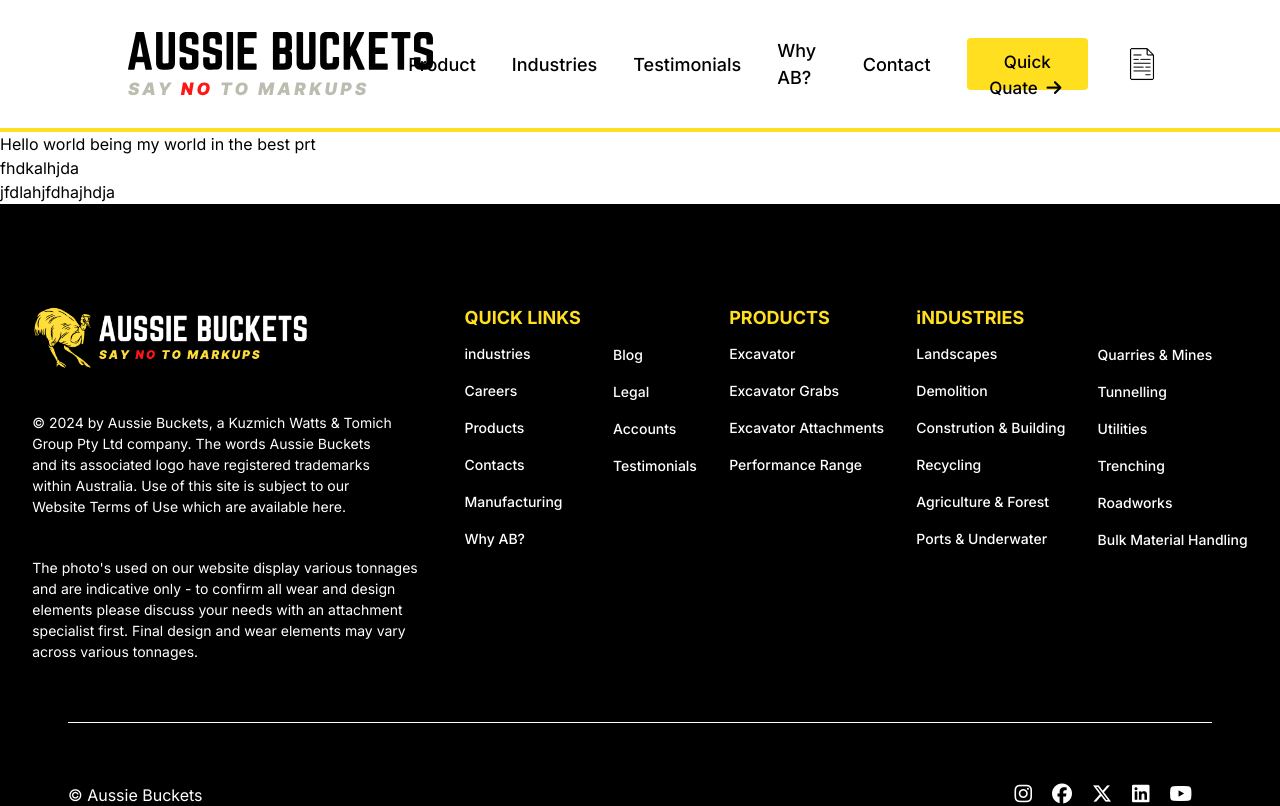
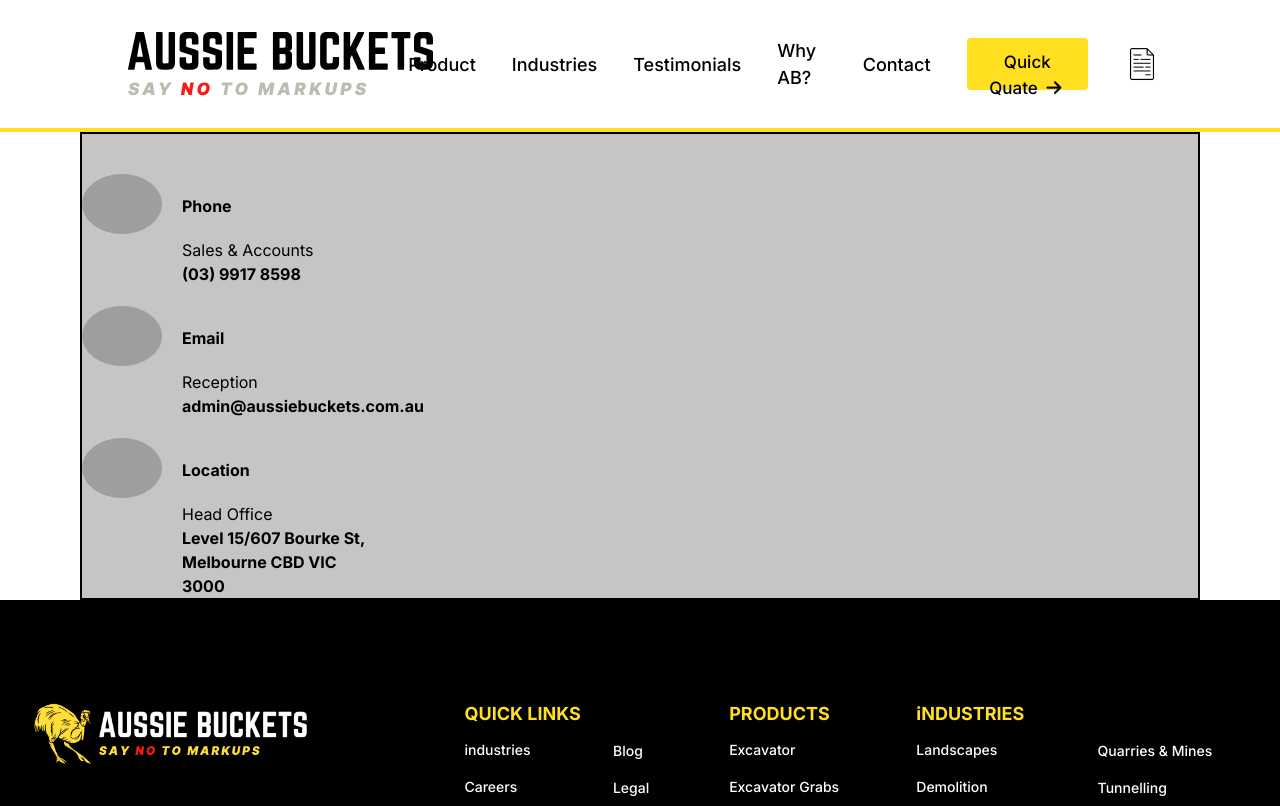
Before and after one commit to mehfoozkhangithub/Aussie_Buckets, a React (Vite) app in the folder aussies_buckets/: page /contact in a window 1280 px wide. Shown: the top 806 px of the page. Built offline with nearby package versions, Linux system fonts and the light colour scheme; grey boxes are pictures that could not be loaded.

Commit message:
done with the half of contack

```diff
--- a/aussies_buckets/package.json
+++ b/aussies_buckets/package.json
@@ -12,7 +12,6 @@
   "dependencies": {
     "@reduxjs/toolkit": "^2.6.1",
     "@tailwindcss/vite": "^4.0.17",
-    "aos": "^2.3.4",
     "axios": "^1.8.4",
     "react": "^19.0.0",
     "react-dom": "^19.0.0",
--- a/aussies_buckets/src/Contact_Component/Contact.jsx
+++ b/aussies_buckets/src/Contact_Component/Contact.jsx
@@ -3,11 +3,67 @@ import React from 'react'
 export const Contact = () => {
   return (
     <>
-      <div className="Contact">
-        <div className="info">
-            <h1>Hello world being my world in the best prt </h1>
-            <p>fhdkalhjda</p>
-            <p>jfdlahjfdhajhdja</p>
+      <div className="Contact  ">
+        <div className="info border-2  mx-20 bg-[rgb(198,196,196)]">
+
+        {/*------------- first info---------------- */}
+          <div className="Phone flex justify-evently mt-10 ">
+
+            <div className="img">
+              <img src="https://www.shutterstock.com/image-vector/phone-icon-trendy-flat-style-600nw-1189157305.jpg" alt="" className='h-15    rounded-[100%]' />
+            </div>
+
+            <div className="phone-info ml-5">
+
+              <div className='mt-5'>
+                <h1 className='mb-5 font-bold'>Phone</h1>
+                <p>Sales & Accounts</p>
+                <p className='font-bold '>(03) 9917 8598</p>
+              </div>
+
+            </div>
+          </div>
+
+
+        {/*------------ second info------------- */}
+          <div className="Email flex  ">
+
+            <div className="img">
+              <img src="https://t3.ftcdn.net/jpg/02/38/96/64/360_F_238966486_A5wEWiRNtuUm85Qxj5BM12hCDNrSS7yS.jpg" alt="" className='h-15 mt-5   rounded-[100%]' />
+            </div>
+
+            <div className="phone-info ml-5">
+
+              <div className='mt-10'>
+                <h1 className='mb-5 font-bold'>Email</h1>
+                <p>Reception</p>
+                <p className='font-bold '>admin@aussiebuckets.com.au</p>
+              </div>
+
+            </div>
+          </div>
+
+
+          {/*------------ third info------------- */}
+          <div className="Location flex mt-5 justify-evently">
+
+            <div className="img">
+              <img src="https://img.freepik.com/premium-vector/location-icon-vector_1200571-1227.jpg?semt=ais_country_boost&w=740" alt="" className='h-15    rounded-[100%]' />
+            </div>
+
+            <div className="phone-info ml-5">
+
+              <div className='mt-5'>
+                <h1 className='mb-5 font-bold'>Location</h1>
+                <p>Head Office</p>
+                <p className='w-50 font-bold'>Level 15/607 Bourke St,
+                Melbourne CBD VIC 3000</p>
+              </div>
+
+            </div>
+          </div>
+
+
         </div>
       </div>
     </>
```
Also changed, not shown: 2 other files (tests, documents, lock files or other folders).
